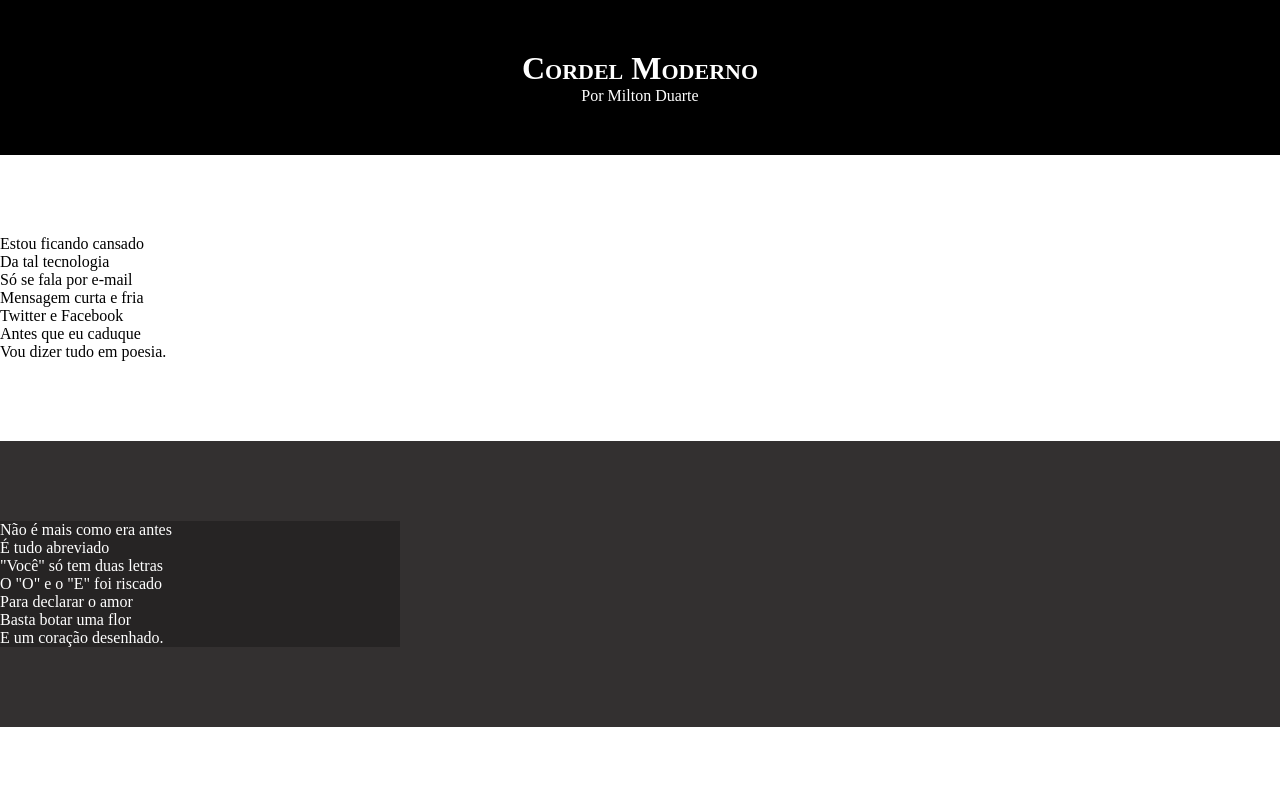
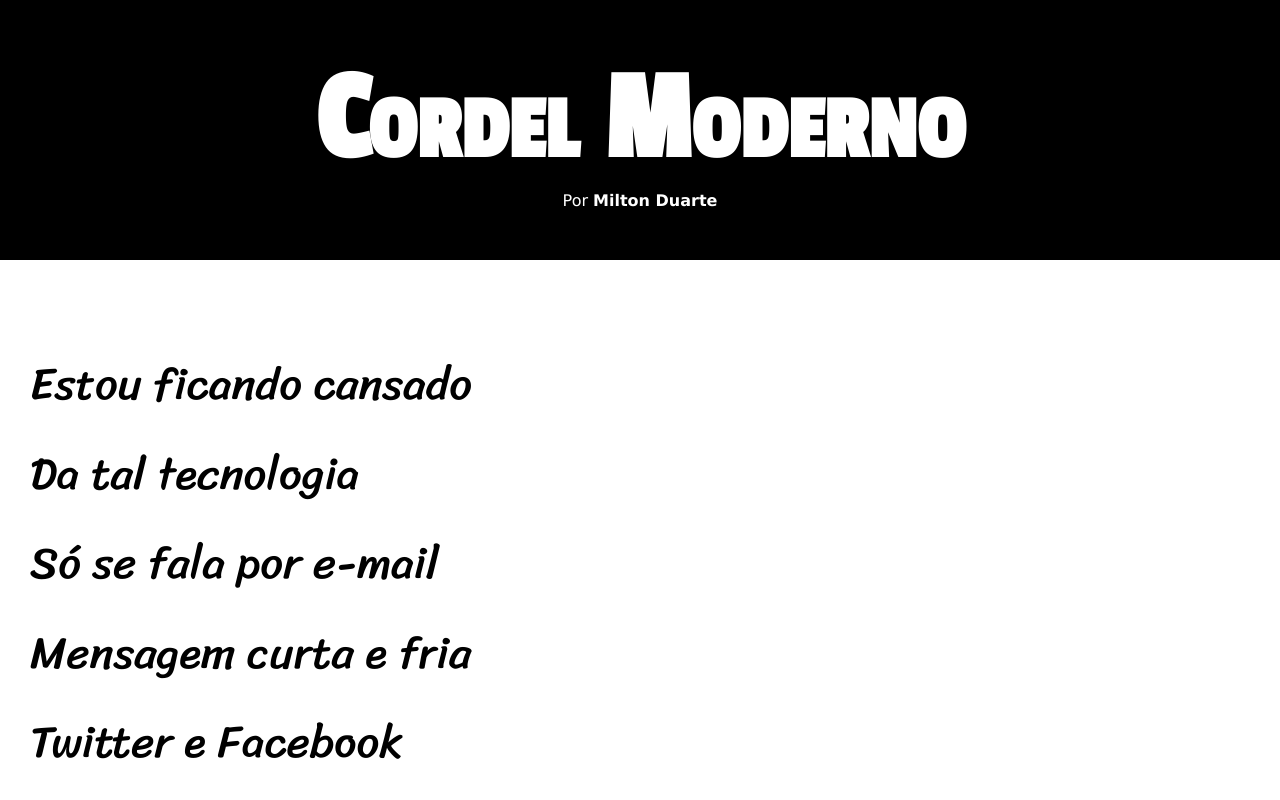
Before and after one commit to 002563/html5-css3, a plain HTML site: page desafios/desafio012/index.html in a window 1280 px wide. Shown: the top 800 px of the page. Drawn offline with Linux system fonts and the light colour scheme.

Commit message:
atualização de estilos do desafio 012

```diff
--- a/desafios/desafio012/estilo/style.css
+++ b/desafios/desafio012/estilo/style.css
@@ -1,13 +1,25 @@
 @charset "UTF-8";
+
+@import url('https://fonts.googleapis.com/css2?family=Bebas+Neue&family=Passion+One&family=Sriracha&display=swap');
+
+@import url('https://fonts.googleapis.com/css2?family=Passion+One&family=Sriracha&display=swap');
+
+:root {
+    --fonte1: Verdana, Geneva, Thaoma, sans-serif;
+    --fonte2: 'Passion One', cursive;
+    --fonte3: 'Sriracha', cursive;
+}
 
 * {
     margin: 0px;
     padding: 0px;
+    font-size: 1em;
 }
 
 html, body {
     min-height: 100vh;
     background-color: darkgray;
+    font-family: var(--fonte1);
 }
 
 header {
@@ -20,10 +32,18 @@ header {
 header > h1 {
     padding-top: 50px;
     font-variant: small-caps;
+    font-family: var(--fonte2);
+    font-size: 10vw;
 }
 
 header > p {
     padding-bottom: 50px;
+}
+
+header a, footer a {
+    color: white;
+    text-decoration: none;
+    font-weight: bolder;
 }
 
 a {
@@ -38,6 +58,10 @@ a:hover, footer a:hover {
 section {
     padding-top: 10vh;
     padding-bottom: 10vh;
+    line-height: 2em;
+    padding-left: 30px;
+    font-family: var(--fonte3);
+    font-size: 3.5vw;
 }
 
 section.normal {
@@ -51,7 +75,8 @@ section.imagem {
 }
 
 section.imagem > p {
-    width: 400px;
+    display: inline-block;
+    padding: 5px;
     background-color: rgba(0, 0, 0, 0.253);
 }
 
```
Also changed, not shown: desafios/desafio012/index.html (+1 -1 lines).
